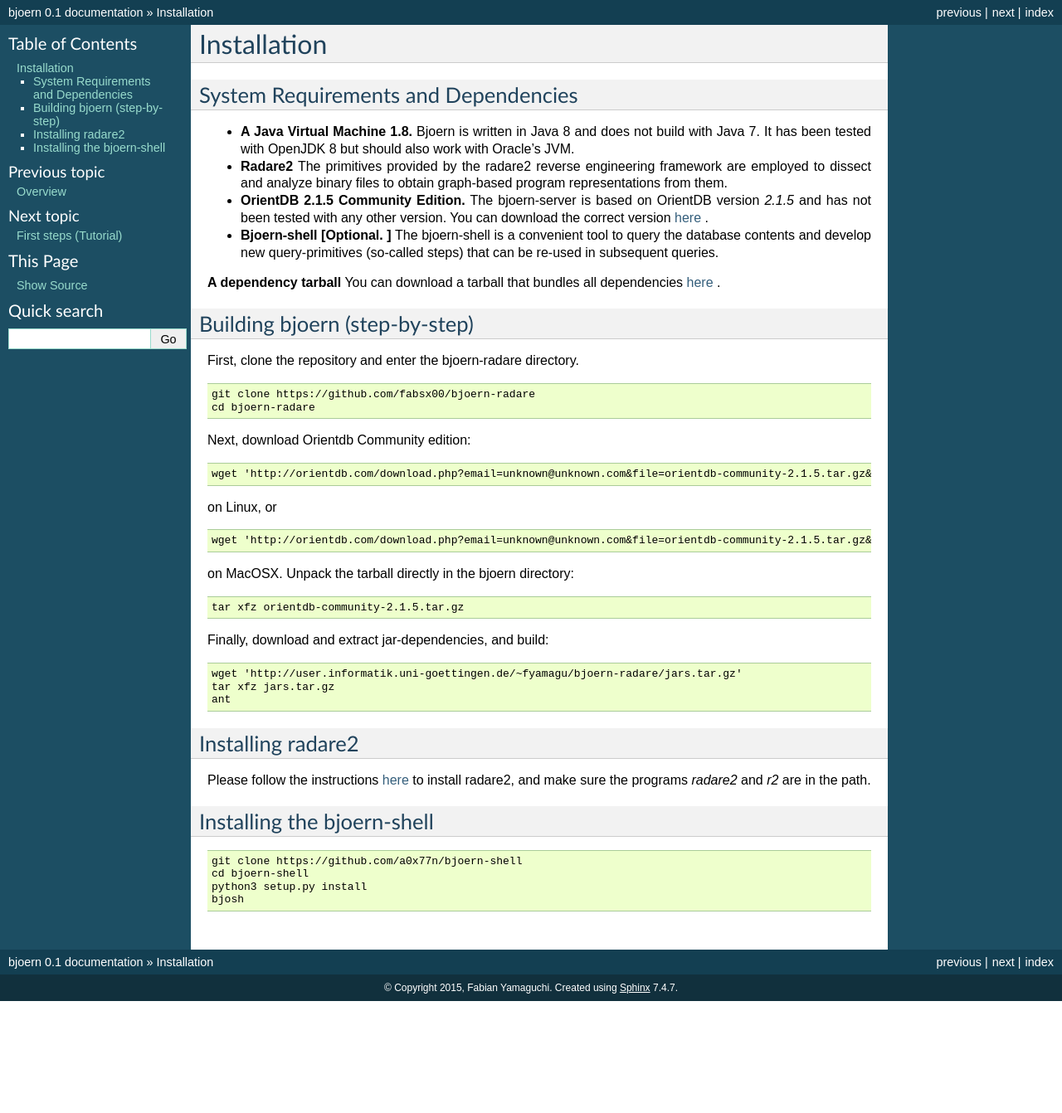
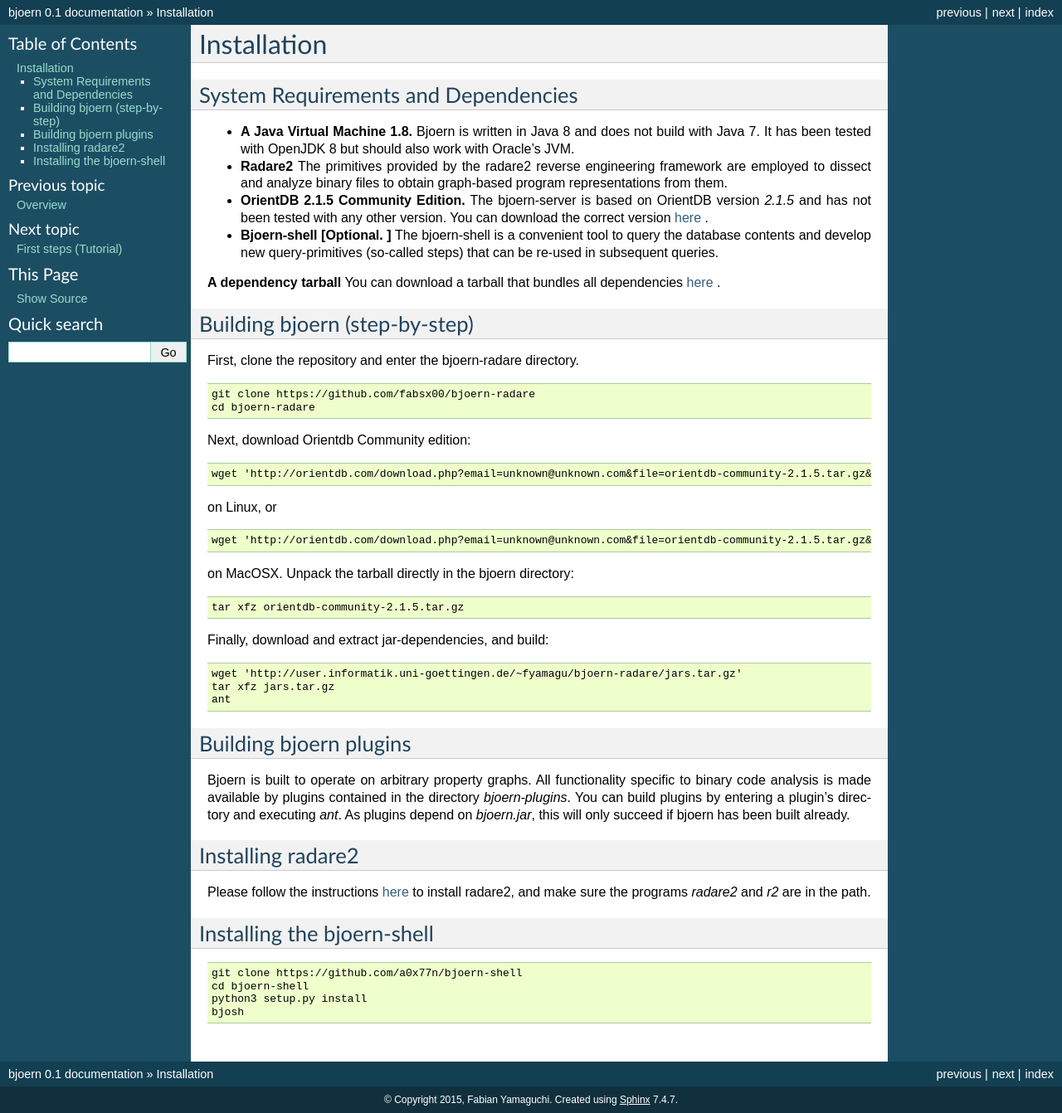
Before and after one commit to octopus-platform/bjoern, a Sphinx documentation site: the page built from docs/source/installation.rst, in a window 1280 px wide. Shown: the whole page at 83% size. Built offline with Sphinx 7.4.7, drawn with Linux system fonts in a browser that asks for light colours; before the commit the page ends 1207 px from its top, so only the background shows below that.

Commit message:
Added documentation about building bjoern-plugins.

```diff
--- a/docs/source/installation.rst
+++ b/docs/source/installation.rst
@@ -62,6 +62,16 @@
 	tar xfz jars.tar.gz
 	ant
 
+Building bjoern plugins
+-----------------------
+
+Bjoern is built to operate on arbitrary property graphs. All
+functionality specific to binary code analysis is made available by
+plugins contained in the directory `bjoern-plugins`. You can build
+plugins by entering a plugin's directory and executing
+`ant`. As plugins depend on `bjoern.jar`, this will only succeed if
+bjoern has been built already.
+
 Installing radare2
 ------------------
 
```
